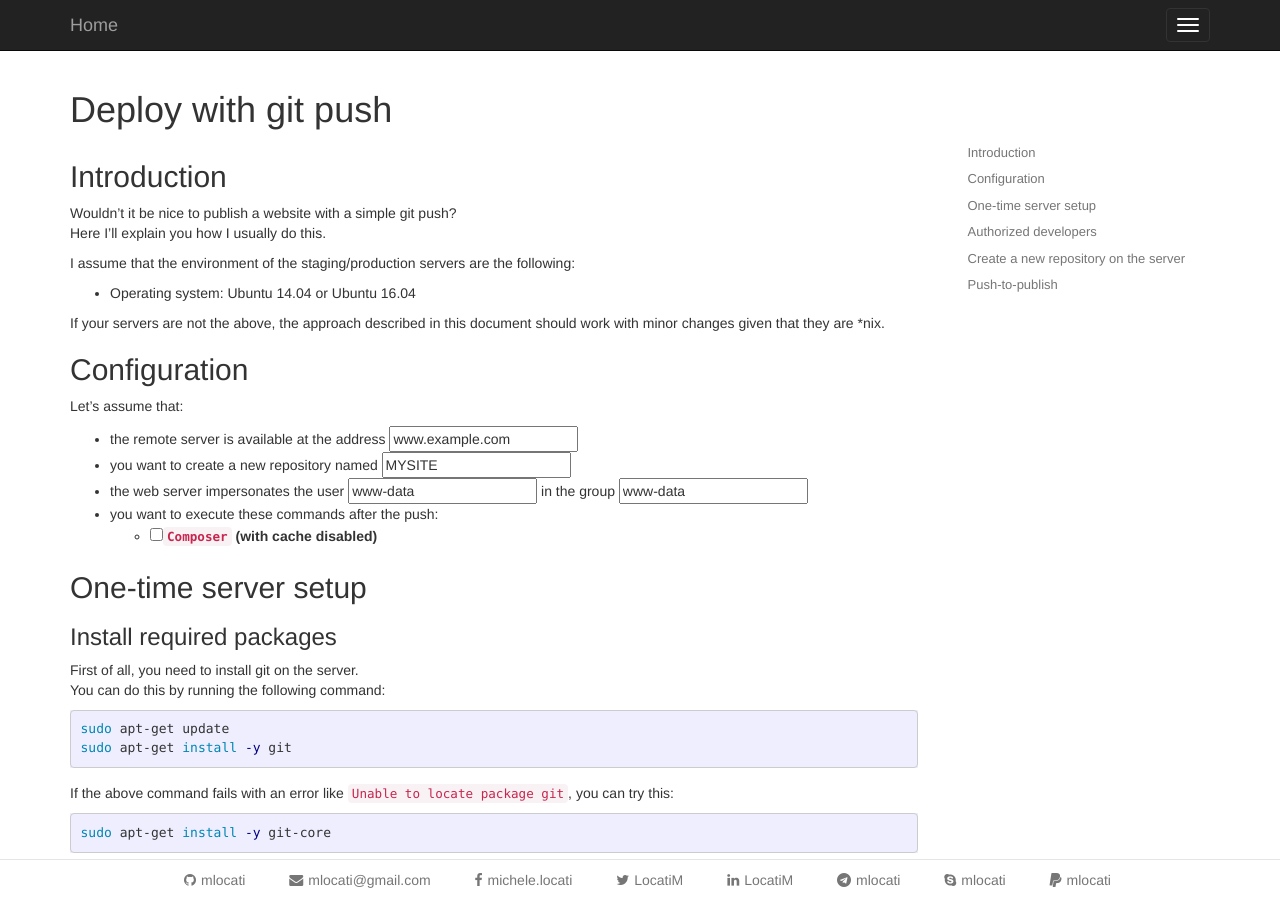
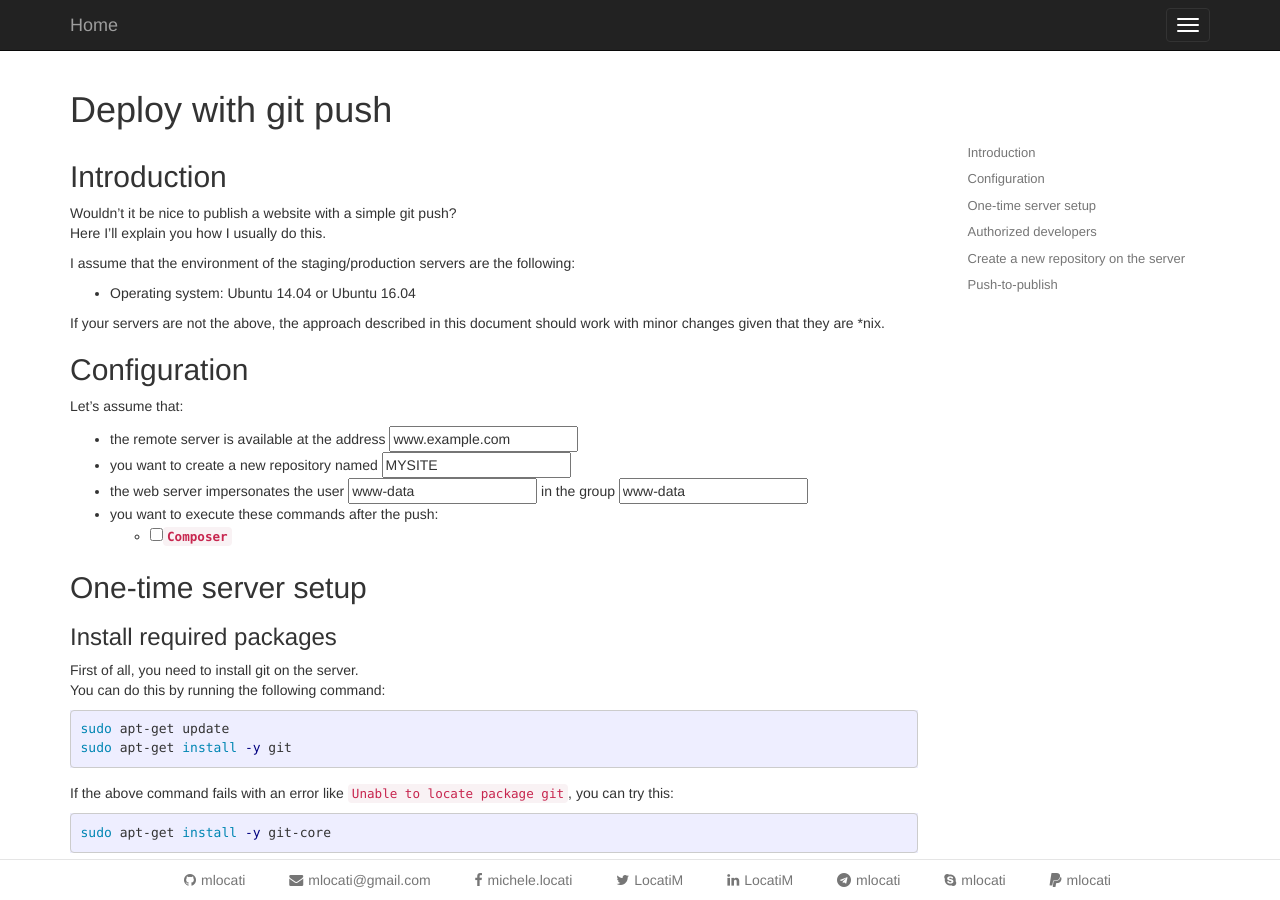
Before and after one commit to mlocati/mlocati.github.io, a Jekyll site: the page built from _articles/deploy-with-git-push.md, in a window 1280 px wide and 900 px high. Built offline with Jekyll 4.4.1, drawn with Linux system fonts in a browser that asks for light colours.

Commit message:
Use the new "--no-cache" option of composer

````diff
--- a/_articles/deploy-with-git-push.md
+++ b/_articles/deploy-with-git-push.md
@@ -27,7 +27,7 @@
 - you want to create a new repository named <input type="text" id="dwgp-reponame" value="MYSITE" />
 - the web server impersonates the user <input type="text" id="dwgp-webuser" value="www-data" /> in the group <input type="text" id="dwgp-webgroup" value="www-data" />
 - you want to execute these commands after the push:
-  - <label><input type="checkbox" id="dwgp-x-composer-nocache" />`Composer` (with cache disabled)</label>
+  - <label><input type="checkbox" id="dwgp-x-composer" />`Composer`</label><span class="dwgp-x-composer-on"> - <label style="font-weight:normal"><input type="checkbox" id="dwgp-x-composer-withoutcache" /> disable cache</label></span>
 
 
 ## One-time server setup
@@ -48,14 +48,14 @@
 sudo apt-get install -y git-core
 ```
 
-<div class="dwgp-x-composer-nocache-on" markdown="1" style="display: none">
+<div class="dwgp-x-composer-on" markdown="1" style="display: none">
 ### Install and configure Composer
 
 In order to have Composer, you need PHP and some PHP extension.
 On Ubuntu you can install all of them with:
 
 ```bash
-sudo apt-get update && sudo apt-get install -y php-cli php-json php-mbstring
+sudo apt-get update && sudo apt-get install -y php-cli php-json php-mbstring curl git unzip
 ```
 
 Then you can download Composer with this command:
@@ -69,25 +69,6 @@
 sudo mv composer.phar /usr/local/bin/composer
 # Check that Composer works
 composer --version
-```
-
-In order to save some space, let's add a script that execute Composer with cache disabled.
-
-```bash
-sudo nano /usr/local/bin/composer-without-cache
-```
-
-And type this content:
-
-```bash
-#!/bin/bash
-export COMPOSER_CACHE_DIR=/dev/null
-composer "$@"
-```
-Finally, make it executable:
-
-```bash
-sudo chmod a+x /usr/local/bin/composer-without-cache
 ```
 
 If you need to access GitHub (private) repositories, you have to [create a new Personal access token](https://github.com/settings/tokens/new).
@@ -168,7 +149,7 @@
 
 <div class="highlighter-rouge">
     <pre class="highlight"><code>Defaults!/usr/bin/git env_keep="GIT_DIR GIT_WORK_TREE"
-git ALL=(<span class="dwgp-webuser"></span>) NOPASSWD: /usr/bin/git</code><span class="dwgp-x-composer-nocache-on" style="display: none">, /usr/local/bin/composer-without-cache</span></pre>
+git ALL=(<span class="dwgp-webuser"></span>) NOPASSWD: /usr/bin/git</code><span class="dwgp-x-composer-on" style="display: none">, /usr/local/bin/composer</span></pre>
 </div>
 
 The first line tells the system that when the `git` command is executed with a `sudo`, we need to keep the two environment variables `GIT_DIR` and `GIT_WORK_TREE`.
@@ -283,7 +264,7 @@
     echo "GOSH! GIT FAILED!!!!"
     rc=1
 fi
-<div class="dwgp-x-composer-nocache-on" style="display: none">if [ $rc -eq 0 ]; then
+<div class="dwgp-x-composer-on" style="display: none">if [ $rc -eq 0 ]; then
     echo "Changing directory"
     pushd $pubDirectory
     if [ "$?" -ne "0" ]; then
@@ -291,7 +272,7 @@
         rc=1
     else
         echo "Running composer install"
-        sudo -u <span class="dwgp-webuser"></span> composer-without-cache install \
+        sudo -u <span class="dwgp-webuser"></span> composer<span class="dwgp-x-composer-withoutcache-on"> --no-cache</span> install \
             --prefer-dist --no-dev --no-progress --no-suggest --no-ansi --no-interaction
         if [ "$?" -ne "0" ]; then
             echo "GOSH! COMPOSER FAILED!!!!"
````
Also changed, not shown: other parts of _articles/deploy-with-git-push.md (+3 -2 lines).
